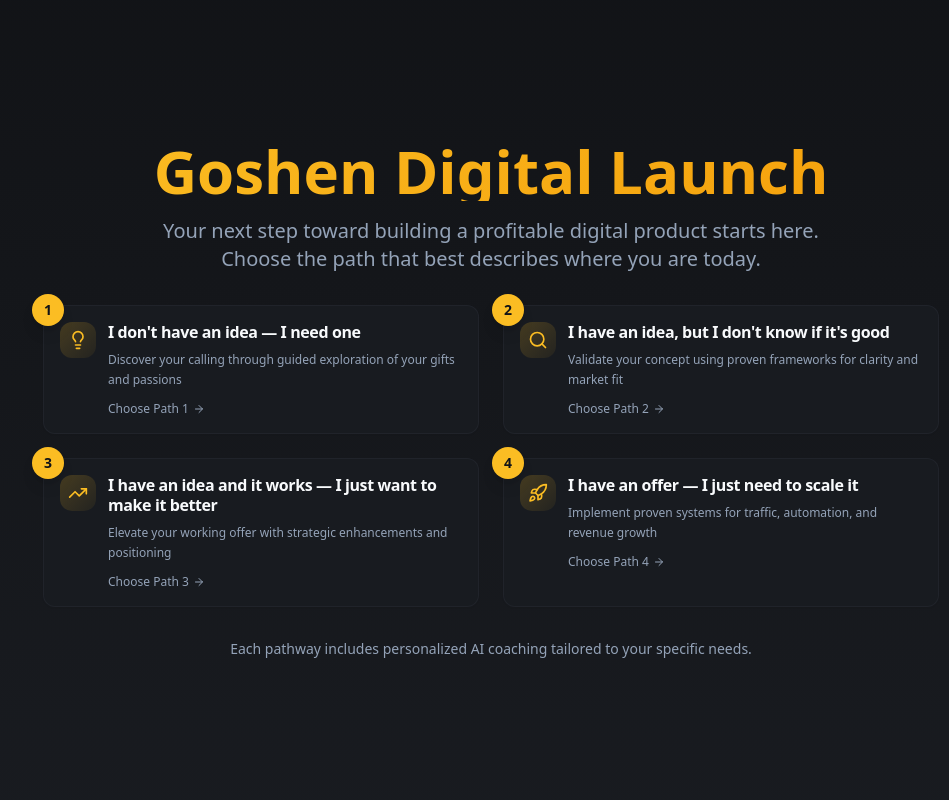
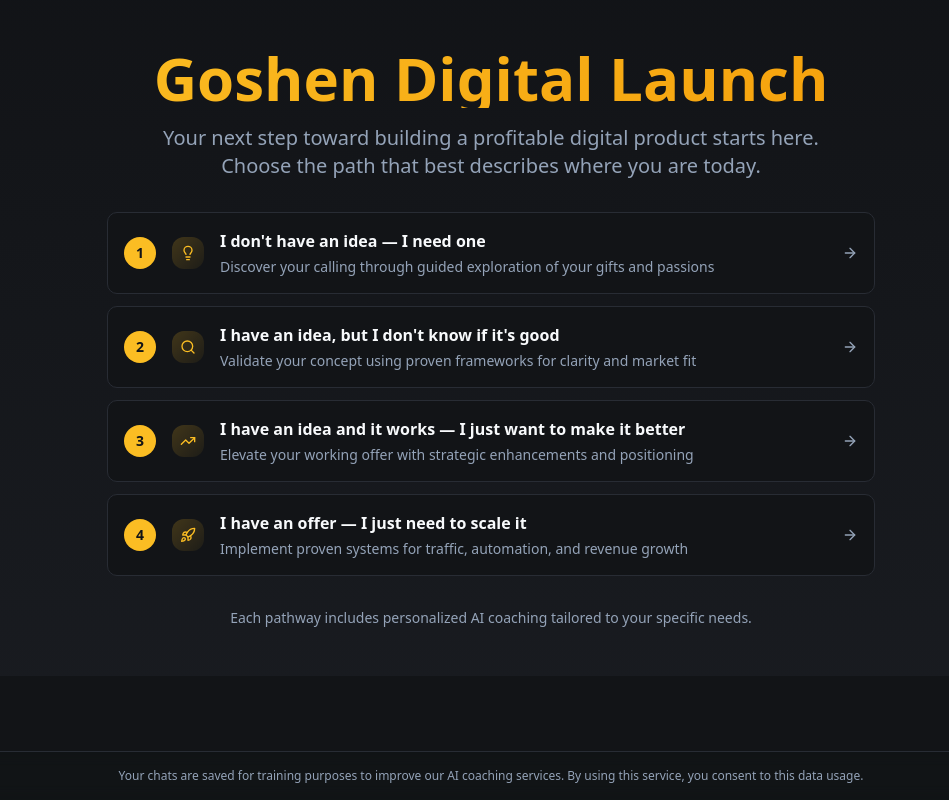
Before and after one commit to CharlesRomer/goshen-launch-guide, a React (Vite) app: page / in a window 1280 px wide. Shown: the whole page, without its empty margins (149-1098 px from the left). Built offline with nearby package versions, Linux system fonts and the light colour scheme.

Commit message:
Refactor PathwaySelector and add disclaimer
Update PathwaySelector to display paths in a line with numbered buttons. Add a disclaimer to all pages stating that chats are saved for training purposes.

```diff
--- a/src/components/PathwaySelector.tsx
+++ b/src/components/PathwaySelector.tsx
@@ -50,7 +50,7 @@ export const PathwaySelector = ({ onSelectPathway }: PathwaySelectorProps) => {
   };
 
   return (
-    <div className="min-h-screen bg-gradient-hero flex items-center justify-center p-4">
+    <div className="bg-gradient-hero flex items-center justify-center p-4 py-12">
       <div className="max-w-4xl w-full space-y-8">
         {/* Header */}
         <div className="text-center space-y-4 animate-fade-in">
@@ -64,57 +64,57 @@ export const PathwaySelector = ({ onSelectPathway }: PathwaySelectorProps) => {
         </div>
 
         {/* Pathway Cards */}
-        <div className="grid grid-cols-1 md:grid-cols-2 gap-4 md:gap-6">
+        <div className="flex flex-col gap-3 max-w-3xl mx-auto">
           {pathways.map((pathway, index) => {
             const Icon = pathway.icon;
             const isSelected = selectedPathway === pathway.id;
             const pathNumber = index + 1;
 
             return (
-              <Card
+              <Button
                 key={pathway.id}
+                variant={isSelected ? "default" : "outline"}
                 className={`
-                  group cursor-pointer transition-all duration-300 hover:shadow-gold hover:scale-[1.02]
-                  border-border/50 hover:border-primary/50 relative
-                  ${isSelected ? 'ring-2 ring-primary shadow-gold scale-[1.02]' : ''}
+                  group h-auto p-4 justify-start text-left transition-all duration-300
+                  hover:shadow-gold hover:scale-[1.01] w-full
+                  ${isSelected ? 'ring-2 ring-primary shadow-gold scale-[1.01]' : ''}
                   animate-fade-in
                 `}
                 style={{ animationDelay: `${index * 100}ms` }}
                 onClick={() => handleSelect(pathway.id)}
               >
+                <div className="flex items-center gap-4 w-full">
                   {/* Path Number */}
-                <div className="absolute -top-3 -left-3 w-8 h-8 bg-primary text-primary-foreground rounded-full flex items-center justify-center text-sm font-bold shadow-lg">
+                  <div className="w-8 h-8 bg-primary text-primary-foreground rounded-full flex items-center justify-center text-sm font-bold flex-shrink-0">
                     {pathNumber}
                   </div>
 
-                <CardHeader className="p-4 h-full flex flex-col">
-                  <div className="flex items-start gap-3 h-full">
+                  {/* Icon */}
                   <div className={`
                     p-2 rounded-lg bg-gradient-to-br ${pathway.gradient}
                     group-hover:shadow-gold transition-all duration-300 flex-shrink-0
-                      ${isSelected ? 'animate-pulse-gold' : ''}
                   `}>
                     <Icon className="h-5 w-5 text-primary" />
                   </div>
 
+                  {/* Content */}
                   <div className="flex-1 min-w-0">
-                      <CardTitle className="text-base mb-2 group-hover:text-primary transition-colors leading-tight">
+                    <div className="font-semibold text-base mb-1 group-hover:text-primary transition-colors">
                       {pathway.title}
-                      </CardTitle>
-                      <CardDescription className="text-xs leading-relaxed mb-3">
+                    </div>
+                    <div className="text-sm text-muted-foreground">
                       {pathway.description}
-                      </CardDescription>
-                      <div className="flex items-center gap-1 text-xs text-muted-foreground group-hover:text-primary transition-colors">
-                        <span>Choose Path {pathNumber}</span>
+                    </div>
+                  </div>
+
+                  {/* Arrow */}
                   <ArrowRight className={`
-                          h-3 w-3 transition-all duration-300 group-hover:translate-x-1
-                          ${isSelected ? 'translate-x-1' : ''}
+                    h-5 w-5 text-muted-foreground group-hover:text-primary
+                    transition-all duration-300 group-hover:translate-x-1 flex-shrink-0
+                    ${isSelected ? 'text-primary translate-x-1' : ''}
                   `} />
                 </div>
-                    </div>
-                  </div>
-                </CardHeader>
-              </Card>
+              </Button>
             );
           })}
         </div>
--- a/src/pages/Index.tsx
+++ b/src/pages/Index.tsx
@@ -29,30 +29,38 @@ const Index = () => {
     setProfileId('');
   };
 
-  if (appState === 'selector') {
-    return <PathwaySelector onSelectPathway={handlePathwaySelect} />;
-  }
+  return (
+    <div className="min-h-screen flex flex-col">
+      <div className="flex-1">
+        {appState === 'selector' && (
+          <PathwaySelector onSelectPathway={handlePathwaySelect} />
+        )}
 
-  if (appState === 'registration') {
-    return (
+        {appState === 'registration' && (
           <UserRegistration
             pathwayStage={selectedPathway}
             onComplete={handleRegistrationComplete}
           />
-    );
-  }
+        )}
 
-  if (appState === 'chat') {
-    return (
+        {appState === 'chat' && (
           <CoachingChat
             sessionId={sessionId}
             pathwayStage={selectedPathway}
             onRestart={handleRestart}
           />
+        )}
+      </div>
+
+      {/* Fine Print Disclaimer */}
+      <footer className="py-4 px-6 border-t bg-background/95 backdrop-blur supports-[backdrop-filter]:bg-background/60">
+        <p className="text-xs text-muted-foreground text-center">
+          Your chats are saved for training purposes to improve our AI coaching services.
+          By using this service, you consent to this data usage.
+        </p>
+      </footer>
+    </div>
   );
-  }
-
-  return null;
 };
 
 export default Index;
```
Lines whose indentation alone changed are shown as unchanged.
